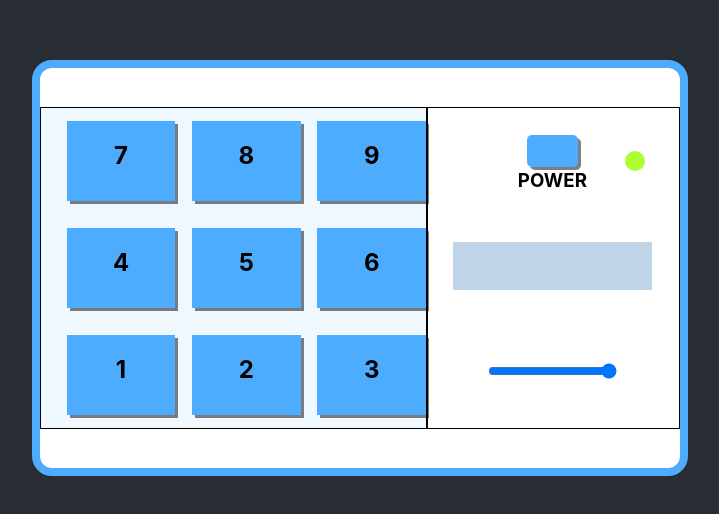
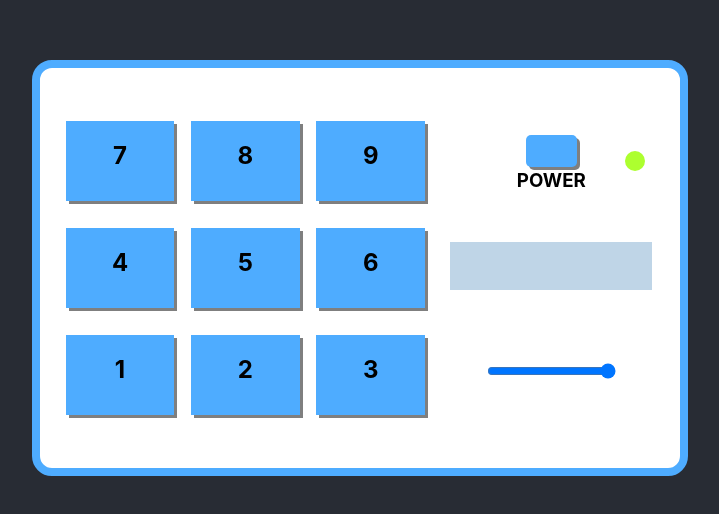
Before and after one commit to brandmch/Drum-Machine, a React (Create React App) app: page / in a window 1280 px wide. Shown: the part 132-646 px from the top of the page, without its empty margins (280-999 px from the left). Built offline with nearby package versions, Linux system fonts and the light colour scheme.

Commit message:
some css

```diff
--- a/src/App.css
+++ b/src/App.css
@@ -14,8 +14,8 @@
   background-color: #ffffff;
   border: 8px solid #4eacff;
   border-radius: 20px;
-  min-height: 50vh;
-  min-width: 50vw;
+  height: 50vh;
+  width: 50vw;
 }
 
 .button-grid-container {
@@ -25,10 +25,9 @@
   width: 30vw;
   height: 40vh;
   column-gap: 1.3vw;
-  background-color: #f0f8ff;
+  background-color: #ffffff;
   justify-content: center;
   align-items: center;
-  border: 1px solid #000000;
   padding-left: 2vw;
 }
 
@@ -49,7 +48,6 @@
   grid-template-columns: 33% 33% 33%;
   grid-template-rows: 33% 33% 33%;
   align-items: center;
-  border: 1px solid #000000;
   height: 40vh;
   flex: 1;
 }
```
